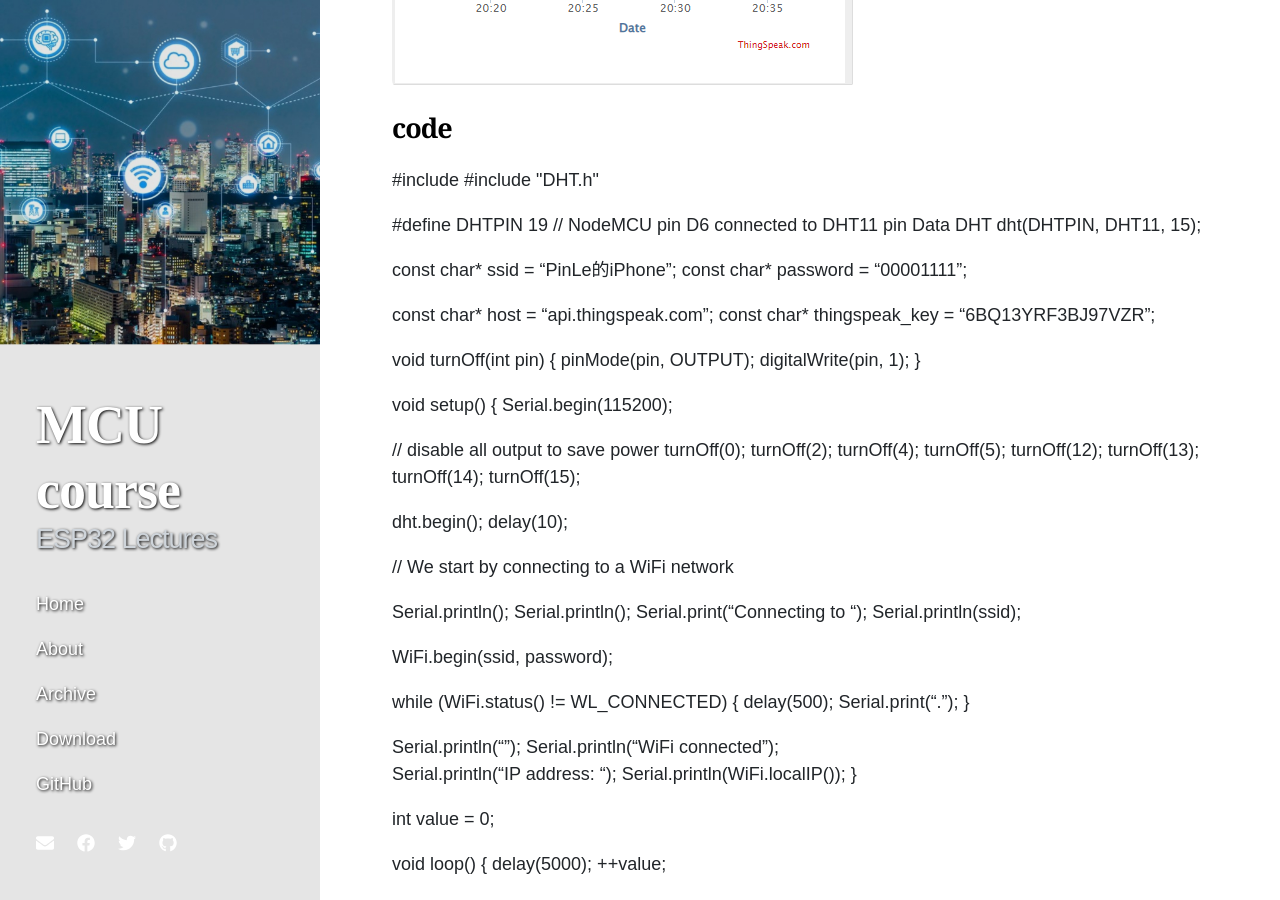
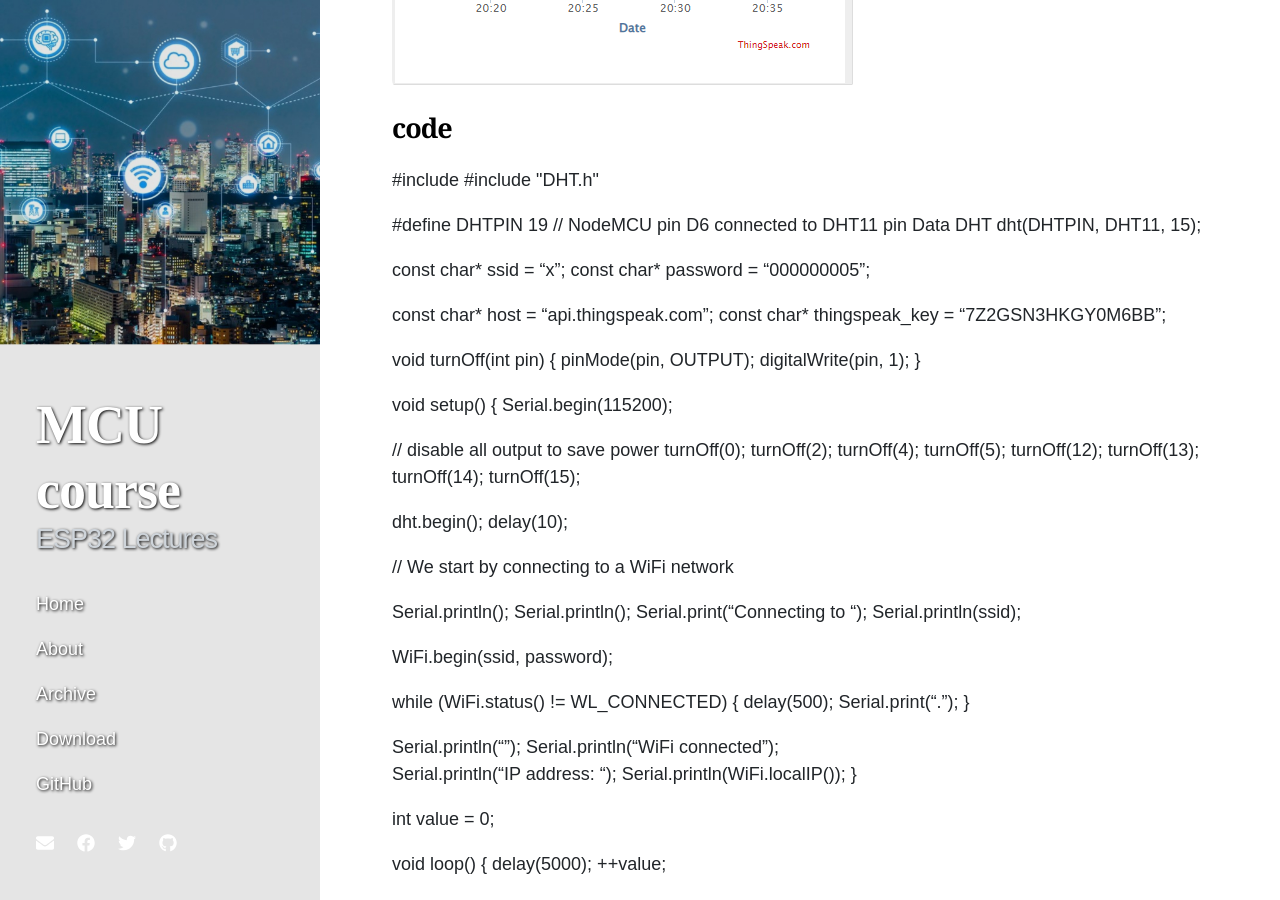
Before and after one commit to ziling819/MCU-project, a Jekyll site: the page built from _posts/2021-03-01-whats-jekyll.md, in a window 1280 px wide and 900 px high, scrolled down 931 px. Built offline with Jekyll 4.4.1, drawn with Linux system fonts in a browser that asks for light colours; nearby versions of some CDN libraries.

Commit message:
Update 2021-03-01-whats-lot.md

```diff
--- a/_posts/2021-03-01-whats-jekyll.md
+++ b/_posts/2021-03-01-whats-jekyll.md
@@ -18,12 +18,12 @@ tags: [jekyll]
 #define DHTPIN 19     // NodeMCU pin D6 connected to DHT11 pin Data
 DHT dht(DHTPIN, DHT11, 15);
 
-const char* ssid     = "PinLe的iPhone";
-const char* password = "00001111";
+const char* ssid     = "x";
+const char* password = "000000005";
 
 
 const char* host = "api.thingspeak.com";
-const char* thingspeak_key = "6BQ13YRF3BJ97VZR";
+const char* thingspeak_key = "7Z2GSN3HKGY0M6BB";
 
 void turnOff(int pin) {
   pinMode(pin, OUTPUT);
```
